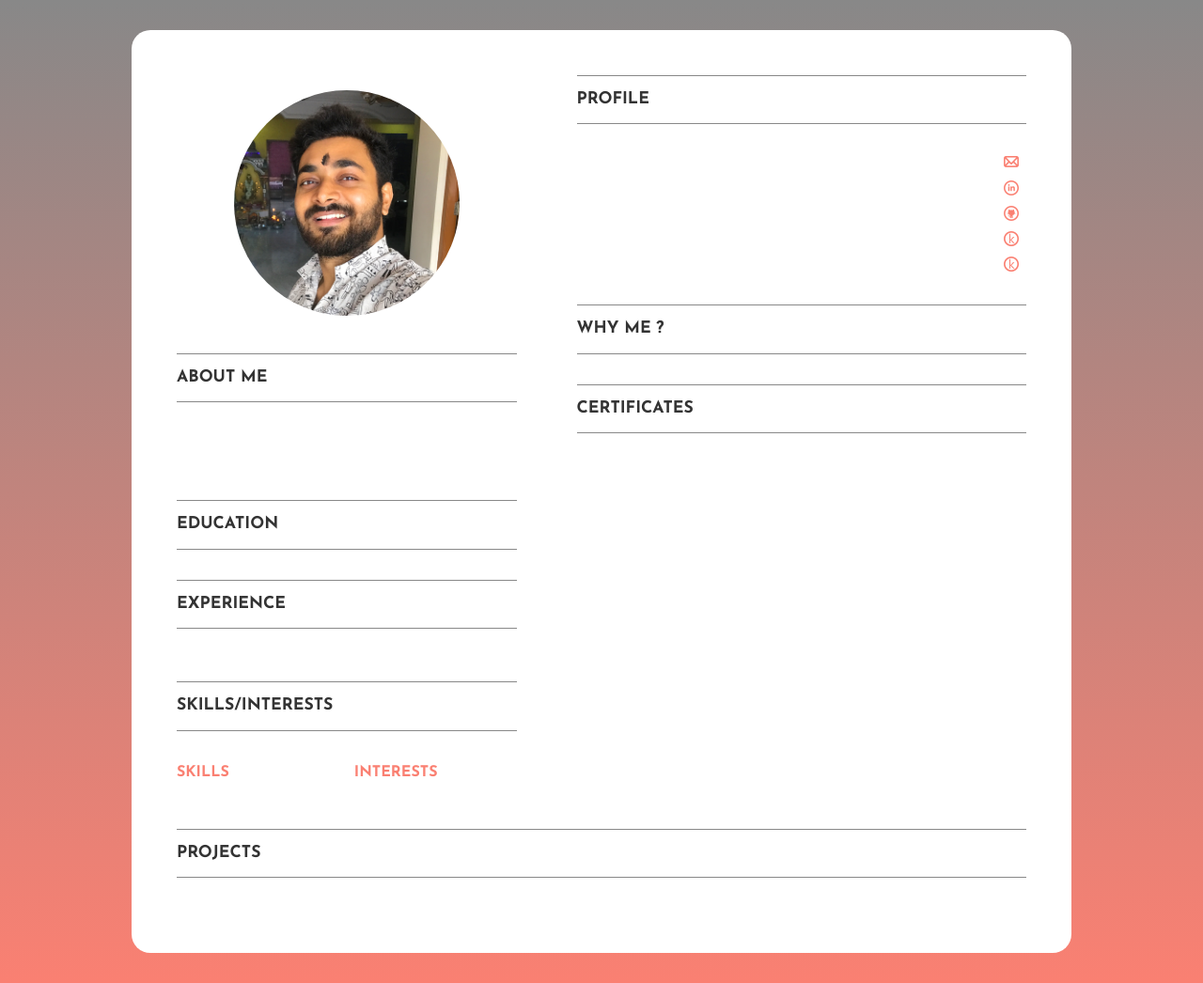
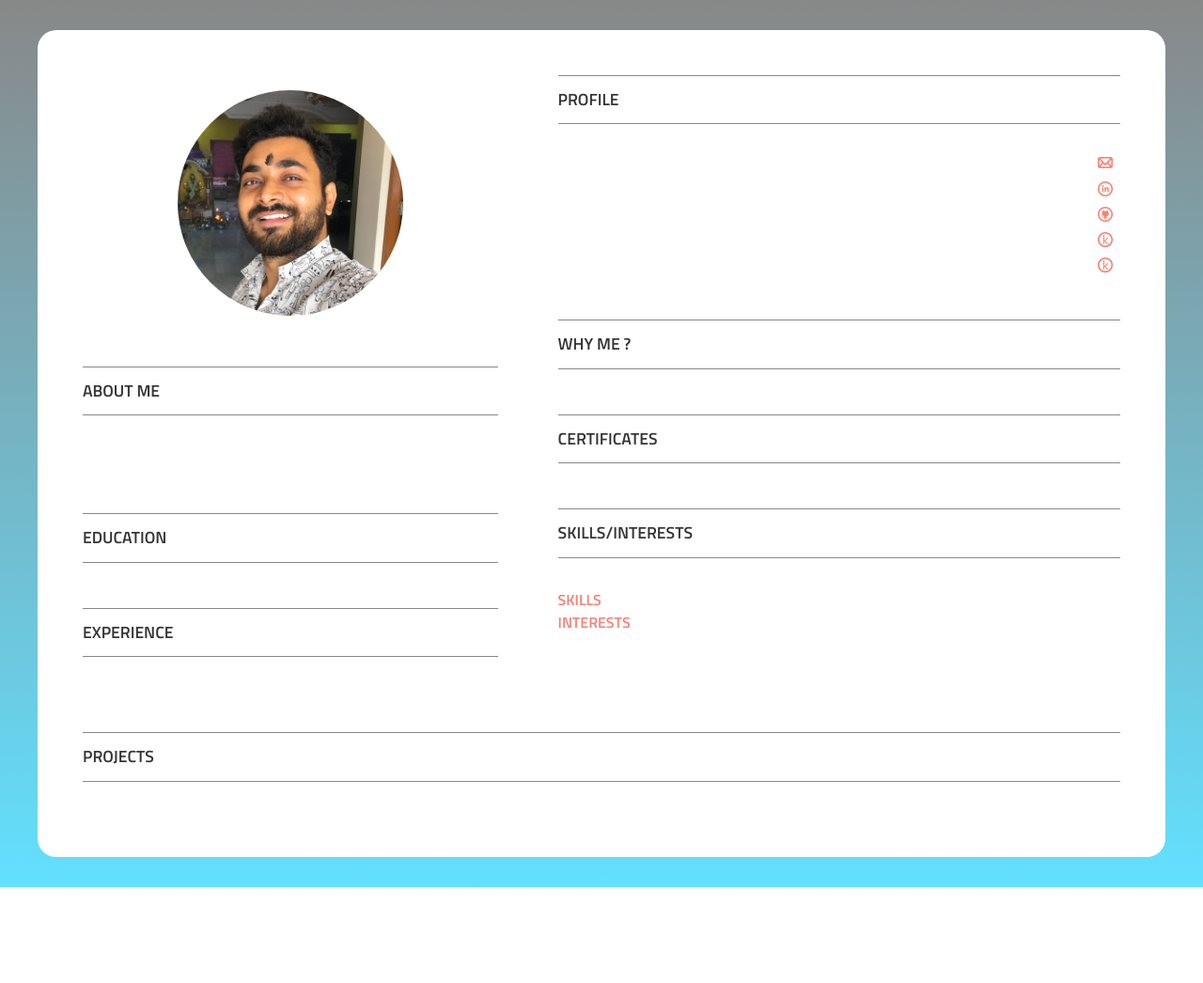
Before and after one commit to JuelBasak/Dynamic-Resume, a Flask app: template templates/index.html in a window 1280 px wide. Shown: the whole page at 94% size. After the commit the page ends 944 px from the top, so only its background shows below. Run offline with Flask 2, Linux system fonts and the light colour scheme; the template is opened without the code that fills it, so the values that code supplies are empty.

Commit message:
Changing the Layout

```diff
--- a/main.py
+++ b/main.py
@@ -7,9 +7,11 @@ DATABASE_NAME = 'user.xlsx'
 
 app = Flask(__name__)
 
+
 def get_sheet_name(database_location):
     df = pd.ExcelFile(database_location)
     return df.sheet_names
+
 
 def get_data_helper(database_location, sheet_name):
     df = pd.read_excel(database_location, sheet_name=sheet_name)
@@ -23,14 +25,17 @@ def get_data_helper(database_location, sheet_name):
 
     return l
 
+
 def get_data(database_dir, database_name):
     database_location = os.path.join(database_dir, database_name)
     sheet_names = get_sheet_name(database_location)
 
     main_dict = {}
     for sheet_name in sheet_names:
-        main_dict[sheet_name] = get_data_helper(database_location=database_location, sheet_name=sheet_name)
+        main_dict[sheet_name] = get_data_helper(
+            database_location=database_location, sheet_name=sheet_name)
     return main_dict
+
 
 @app.route('/', methods=['GET', 'POST'])
 def main():
@@ -38,8 +43,5 @@ def main():
     return render_template('index.html', main_dict=main_dict)
 
 
-print('Starting the Flask Application')
 if __name__ == '__main__':
     app.run(debug=True)
-
-print('Ending the Flask Application')
--- a/static/style.css
+++ b/static/style.css
@@ -1,5 +1,4 @@
-
-
+@import url("https://fonts.googleapis.com/css2?family=Titillium+Web:wght@600&display=swap");
 * {
   padding: 0;
   margin: 0;
@@ -8,16 +7,13 @@
 
 html {
   color: #333;
-  font-family: "Josefin Sans";
+  font-family: "Titillium Web", sans-serif;
   line-height: 1.5;
-
 }
 
 body {
   padding: 2rem 2.5rem;
-  /* background-image: linear-gradient(#888, salmon); */
-  background-image: linear-gradient(#888, salmon);
-
+  background-image: linear-gradient(#888, rgb(98, 224, 255));
 }
 
 h1 {
@@ -45,7 +41,7 @@ p {
 }
 
 section + section {
-  margin-top: 2rem;
+  margin-top: 3rem;
 }
 
 a {
@@ -84,7 +80,7 @@ ul {
   font-size: 0.8rem;
 }
 
-.column .contact img{
+.column .contact img {
   width: 1rem;
   margin-bottom: -3px;
 }
@@ -92,7 +88,8 @@ ul {
 .section1 > ul {
   display: grid;
   grid-template-columns: 1fr 1fr;
-  grid-gap: 1rem;
+  grid-gap: 10rem;
+  /* border: 5px solid red; */
 }
 
 .timeline .event + .event {
@@ -102,12 +99,18 @@ ul {
 .timeline .event {
   display: grid;
   grid-template-columns: 5ch 1fr;
+  /* border: 5px solid blueviolet; */
 }
+
+/* .timeline .event .duration {
+  border: 5px solid cyan;
+} */
 
 .timeline .content {
   border-left: 1px solid #888;
-  padding-left: 1rem;
+  padding-left: 2rem;
   margin-left: 1rem;
+  /* border: 5px solid black; */
 }
 
 .content > h3 + p {
@@ -125,45 +128,15 @@ ul {
   padding-top: 3rem;
   padding-left: 3rem;
   padding-right: 3rem;
-
-  max-width: 1000px;
+  max-width: 1200px;
   margin: auto;
 }
 
-.project{
+.project {
   background-color: white;
   padding: 3rem;
-  max-width: 1000px;
+  max-width: 1200px;
   margin: auto;
   border-bottom-left-radius: 20px;
   border-bottom-right-radius: 20px;
 }
-
-@media print {
-<<<<<<< HEAD
-  p, li, section.education h2
-=======
-  /* div.resume {
-    overflow: hidden;
-  } */
-
-  /* div.education,
-  div.experience,
-  div.certificates */
-
-  p, li, education h2
->>>>>>> main
-  {
-    page-break-inside: avoid;
-    border: 0;
-  }
-}
-
-<<<<<<< HEAD
-  body{
-    background: white;
-  }
-
-}
-=======
->>>>>>> main
--- a/templates/index.html
+++ b/templates/index.html
@@ -5,9 +5,6 @@
   <meta charset="UTF-8">
   <meta content="IE=edge" http-equiv="X-UA-Compatible">
   <meta content="width=device-width, initial-scale=1.0" name="viewport">
-  <link
-    href="https://fonts.googleapis.com/css2?family=Josefin+Sans:ital,wght@0,100;0,200;0,300;0,400;0,500;0,600;0,700;1,100;1,200;1,300;1,400;1,500;1,600;1,700&display=swap"
-    rel="stylesheet">
   <link href="../static/style.css" rel="stylesheet">
   <title>Biswajit Basak's Resume</title>
 </head>
@@ -34,7 +31,8 @@
           <ul class="timeline">
             {% for education in main_dict['EDUCATION'] %}
             <li class="event">
-              <span class="duration">From {{education['START_DATE']}} To {{education['END_DATE']}} ({{education['DURATION']}}) </span>
+              <span class="duration">From {{education['START_DATE']}} To {{education['END_DATE']}}
+                ({{education['DURATION']}}) </span>
               <div class="content">
                 <h3>{{education['DEGREE']}}</h3>
                 <p><em>{{education['UNIVERSITY']}}</em></p>
@@ -65,28 +63,6 @@
 
           </ul>
         </section>
-
-        <br>
-
-        <h2>Skills/Interests</h2>
-        <ul>
-          <li>
-            <h3>Skills</h3>
-            <ol type="1">
-              {% for i in main_dict['SKILLS'] %}
-                <li>{{i['SKILL_NAME']}}</li>
-              {% endfor %}
-            </ol>
-          </li>
-          <li>
-            <h3>Interests</h3>
-            <ol type="1">
-              {% for i in main_dict['INTERESTS'] %}
-                <li>{{i['INTEREST_NAME']}}</li>
-              {% endfor %}
-            </ol>
-          </li>
-        </ul>
       </section>
     </div>
 
@@ -103,13 +79,16 @@
               target="_blank">{{main_dict['ABOUT_ME'][0]['LINKEDIN']}}</a>
             <img alt="" src="/static/images/linkedin-5-64.png">
           </li>
-          <li><a href="https://{{main_dict['ABOUT_ME'][0]['GIT']}}" target="_blank">{{main_dict['ABOUT_ME'][0]['GIT']}}</a>
+          <li><a href="https://{{main_dict['ABOUT_ME'][0]['GIT']}}"
+              target="_blank">{{main_dict['ABOUT_ME'][0]['GIT']}}</a>
             <img alt="" src="/static/images/github-10-64.png">
           </li>
-          <li><a href="https://www.{{main_dict['ABOUT_ME'][0]['LEETCODE']}}" target="_blank">{{main_dict['ABOUT_ME'][0]['LEETCODE']}}</a>
+          <li><a href="https://www.{{main_dict['ABOUT_ME'][0]['LEETCODE']}}"
+              target="_blank">{{main_dict['ABOUT_ME'][0]['LEETCODE']}}</a>
             <img alt="" src="/static/images/kaggle.png">
           </li>
-          <li><a href="https://www.{{main_dict['ABOUT_ME'][0]['YOUTUBE']}}" target="_blank">{{main_dict['ABOUT_ME'][0]['YOUTUBE']}}</a>
+          <li><a href="https://www.{{main_dict['ABOUT_ME'][0]['YOUTUBE']}}"
+              target="_blank">{{main_dict['ABOUT_ME'][0]['YOUTUBE']}}</a>
             <img alt="" src="/static/images/kaggle.png">
           </li>
         </ul>
@@ -143,15 +122,35 @@
               <p>{{i['LOCATION']}}</p>
               <p>{{i['DETAILS']}}</p>
               <p>
-                    <a href="{{i['CERTIFICATE_LINK']}}"
-                      style="color:blue;"
-                      target="_blank">Certificate Link</a>
+                <a href="{{i['CERTIFICATE_LINK']}}" style="color:blue;" target="_blank">Certificate Link</a>
               </p>
             </div>
           </li>
         </ul>
         <br>
         {% endfor %}
+      </section>
+
+      <section class="skills">
+        <h2>Skills/Interests</h2>
+        <ul>
+          <li>
+            <h3>Skills</h3>
+            <ol type="1">
+              {% for i in main_dict['SKILLS'] %}
+              <li>{{i['SKILL_NAME']}}</li>
+              {% endfor %}
+            </ol>
+          </li>
+          <li>
+            <h3>Interests</h3>
+            <ol type="1">
+              {% for i in main_dict['INTERESTS'] %}
+              <li>{{i['INTEREST_NAME']}}</li>
+              {% endfor %}
+            </ol>
+          </li>
+        </ul>
       </section>
     </div>
   </div>
```
Lines whose indentation alone changed are shown as unchanged.
